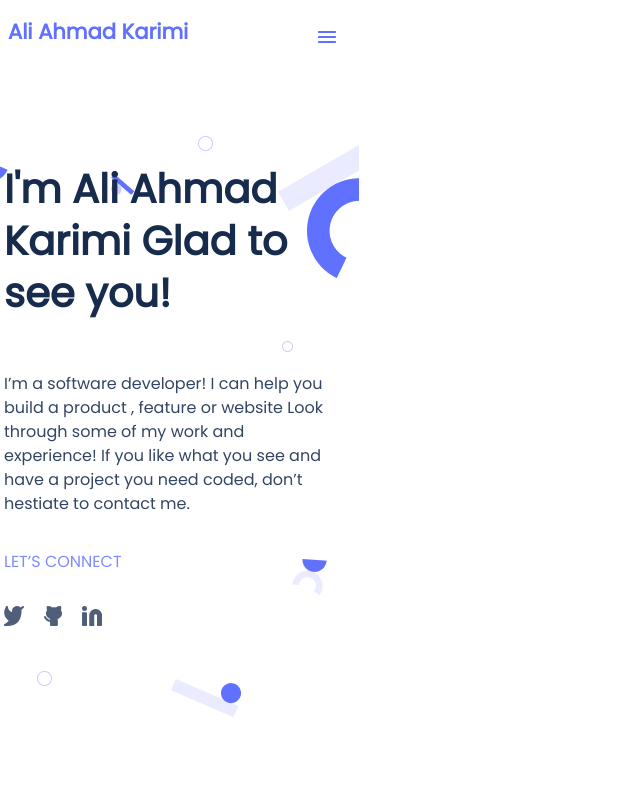
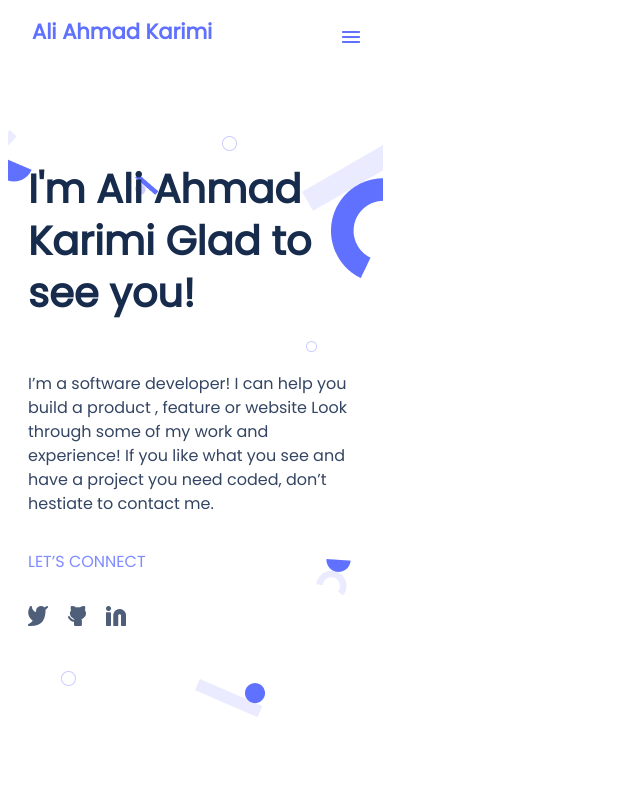
Before and after one commit to Aliahmad-karimi/Porfolio.github.io, a plain HTML site: page index.html in a window 1280 px wide. Shown: the top 800 px of the page, without its empty margins (0-640 px from the left). Drawn offline with Linux system fonts and the light colour scheme.

Commit message:
fix 2 errors in css

```diff
--- a/style.css
+++ b/style.css
@@ -5,12 +5,15 @@
   background-repeat: no-repeat;
   background-position: 0;
   padding-bottom: 114px;
+  border-bottom-right-radius: 30px;
 }
 
 body {
   min-height: 100vh;
-  display: grid;
-  grid-template-columns: auto;
+  /* display: grid;
+  grid-template-columns: auto; */
+  display: flex;
+  flex-wrap: wrap;
   justify-content: center;
   align-items: center;
   width: 375px;
```
